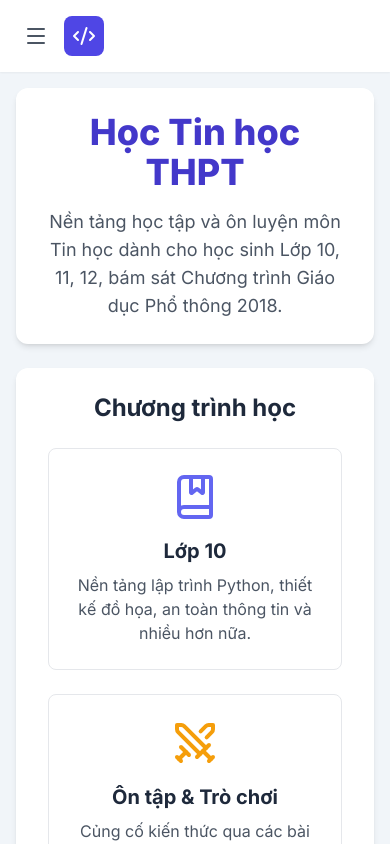
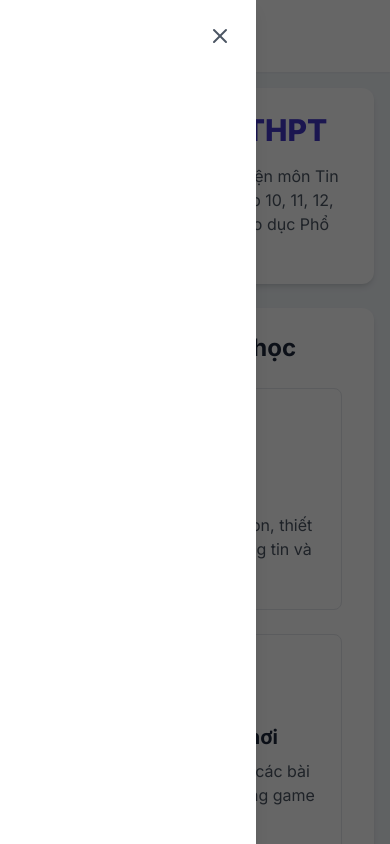
Before and after one commit to Dohhung/Tinhoc, a plain HTML site: page index.html in a window 390 px wide. Both pictures are taken after a click on the button 36 px from the left and 36 px from the top of the page. Shown: the top 844 px of the page. Drawn offline with nearby package versions, Linux system fonts and the light colour scheme.

Commit message:
Update index.html

```diff
--- a/index.html
+++ b/index.html
@@ -77,10 +77,18 @@
     </style>
 </head>
 <body class="antialiased text-slate-800">
-    <div class="flex h-screen bg-slate-100">
+    <div class="relative min-h-screen md:flex">
+        <!-- Lớp phủ cho sidebar trên mobile -->
+        <div id="sidebar-overlay" class="fixed inset-0 bg-black/60 z-20 hidden md:hidden"></div>
+
         <!-- Sidebar (Nội dung động) -->
-        <aside id="sidebar" class="w-64 bg-white shadow-lg flex-shrink-0 p-4 transition-all duration-300 -translate-x-full sm:translate-x-0 overflow-y-auto">
-            <h2 id="sidebar-title" class="text-lg font-bold text-gray-800 mb-4 px-2"></h2>
+        <aside id="sidebar" class="fixed top-0 left-0 w-64 h-full bg-white shadow-lg p-4 transition-transform duration-300 -translate-x-full z-30 md:relative md:translate-x-0 md:flex-shrink-0 overflow-y-auto">
+            <div class="flex justify-between items-center mb-4">
+                <h2 id="sidebar-title" class="text-lg font-bold text-gray-800 px-2"></h2>
+                <button id="sidebar-close" class="md:hidden p-2 rounded-md text-gray-600 hover:bg-gray-100">
+                    <i data-lucide="x"></i>
+                </button>
+            </div>
             <nav id="sidebar-menu" class="space-y-1">
                 <!-- Các mục menu phụ sẽ được thêm bằng JS -->
             </nav>
@@ -90,7 +98,7 @@
         <main class="flex-1 flex flex-col overflow-hidden">
             <header class="bg-white shadow-sm flex items-center p-4 justify-between flex-shrink-0">
                 <div class="flex items-center">
-                    <button id="menu-toggle" class="sm:hidden p-2 rounded-md text-gray-600 hover:bg-gray-100 mr-2">
+                    <button id="menu-toggle" class="md:hidden p-2 rounded-md text-gray-600 hover:bg-gray-100 mr-2">
                          <i data-lucide="menu"></i>
                     </button>
                     <a href="#home" onclick="handleHashChange()" class="flex items-center space-x-3">
@@ -103,7 +111,7 @@
                 <nav id="header-nav" class="hidden sm:flex items-center space-x-2 md:space-x-6">
                     <!-- Các mục menu chính sẽ được thêm bằng JS -->
                 </nav>
-                 <div><!-- Placeholder --></div>
+                 <div><!-- Placeholder for alignment --></div>
             </header>
             <div id="main-content" class="flex-1 p-4 sm:p-6 lg:p-8 overflow-y-auto">
                 <!-- Nội dung trang sẽ được tải ở đây -->
@@ -118,8 +126,8 @@
                 title: 'Trang chủ',
                 content: `
                     <div class="content-card text-center">
-                        <h1 class="text-4xl font-extrabold text-indigo-700 mb-4">Học Tin học THPT</h1>
-                        <p class="text-lg text-gray-600 max-w-3xl mx-auto">Nền tảng học tập và ôn luyện môn Tin học dành cho học sinh Lớp 10, 11, 12, bám sát Chương trình Giáo dục Phổ thông 2018.</p>
+                        <h1 class="text-3xl sm:text-4xl font-extrabold text-indigo-700 mb-4">Học Tin học THPT</h1>
+                        <p class="text-base sm:text-lg text-gray-600 max-w-3xl mx-auto">Nền tảng học tập và ôn luyện môn Tin học dành cho học sinh Lớp 10, 11, 12, bám sát Chương trình Giáo dục Phổ thông 2018.</p>
                     </div>
                     <div class="content-card">
                         <h2 class="text-2xl font-bold mb-6 text-center">Chương trình học</h2>
@@ -204,25 +212,27 @@
                                     <li>Các đơn vị lớn hơn: Kilobyte (KB), Megabyte (MB), Gigabyte (GB), Terabyte (TB),... Mỗi đơn vị lớn hơn đơn vị liền trước <b>1024 lần</b> (tức 2<sup>10</sup> lần).</li>
                                 </ul>
                                 <h4 class="font-semibold mb-3">Công cụ quy đổi đơn vị:</h4>
-                                <div class="p-4 bg-slate-50 rounded-lg border flex flex-wrap items-center gap-4">
-                                    <input type="number" id="unit-input" value="1024" class="p-2 border rounded-md w-36 text-lg">
-                                    <select id="unit-from" class="p-2 border rounded-md text-lg">
+                                <div class="p-4 bg-slate-50 rounded-lg border flex flex-col sm:flex-row sm:flex-wrap items-center gap-4">
+                                    <input type="number" id="unit-input" value="1024" class="p-2 border rounded-md w-full sm:w-36 text-lg">
+                                    <select id="unit-from" class="p-2 border rounded-md text-lg w-full sm:w-auto">
                                         <option value="B">Bytes</option>
                                         <option value="KB" selected>Kilobytes</option>
                                         <option value="MB">Megabytes</option>
                                         <option value="GB">Gigabytes</option>
                                         <option value="TB">Terabytes</option>
                                     </select>
-                                    <i data-lucide="arrow-right-left" class="text-gray-500"></i>
-                                    <select id="unit-to" class="p-2 border rounded-md text-lg">
+                                    <i data-lucide="arrow-right-left" class="text-gray-500 hidden sm:block"></i>
+                                    <select id="unit-to" class="p-2 border rounded-md text-lg w-full sm:w-auto">
                                         <option value="B">Bytes</option>
                                         <option value="KB">Kilobytes</option>
                                         <option value="MB" selected>Megabytes</option>
                                         <option value="GB">Gigabytes</option>
                                         <option value="TB">Terabytes</option>
                                     </select>
-                                     <span class="text-2xl font-bold text-indigo-600">=</span>
-                                    <span id="unit-result" class="font-bold text-2xl text-indigo-600">1</span>
+                                     <div class="w-full sm:w-auto text-center mt-2 sm:mt-0">
+                                        <span class="text-2xl font-bold text-indigo-600">=</span>
+                                        <span id="unit-result" class="font-bold text-2xl text-indigo-600 ml-2">1</span>
+                                     </div>
                                 </div>
                             </div>
                              <div class="content-card">
@@ -397,6 +407,7 @@
             const input = document.getElementById('decimal-input');
             const visualization = document.getElementById('binary-visualization');
             function update() {
+                if (!input || !visualization) return;
                 const value = parseInt(input.value) || 0;
                 if (value < 0 || value > 1023) return;
                 let steps = [], num = value, binaryString = '';
@@ -412,6 +423,7 @@
         function initLogicGates() {
             let p = 0, q = 0;
             const pToggle = document.getElementById('p-toggle'), qToggle = document.getElementById('q-toggle');
+            if(!pToggle || !qToggle) return;
             function update() {
                 pToggle.textContent = p; qToggle.textContent = q;
                 const iP = p === 1, iQ = q === 1;
@@ -428,7 +440,11 @@
 
         // --- Module 4: Trực quan hóa Số hóa Âm thanh (D3.js) ---
         function initAudioVisualizer() {
-            const svg = d3.select("#audio-visualization").append("svg").attr("width", "100%").attr("height", "100%");
+            const container = d3.select("#audio-visualization");
+            if (container.empty()) return;
+            container.select("svg").remove();
+
+            const svg = container.append("svg").attr("width", "100%").attr("height", "100%");
             const margin = {top: 20, right: 20, bottom: 20, left: 20};
             const width = svg.node().getBoundingClientRect().width - margin.left - margin.right;
             const height = svg.node().getBoundingClientRect().height - margin.top - margin.bottom;
@@ -439,6 +455,7 @@
             x.domain([0, 10]); y.domain([-1.1, 1.1]);
             g.append("path").datum(analogWaveData).attr("class", "audio-wave").attr("fill", "none").attr("stroke", "#60a5fa").attr("d", d3.line().x(d => x(d.x)).y(d => y(d.y)));
             const srSlider = document.getElementById('sampling-rate'), qlSlider = document.getElementById('quantization-levels');
+            if (!srSlider || !qlSlider) return;
             function draw() {
                 const sr = +srSlider.value, ql = +qlSlider.value;
                 document.getElementById('sampling-rate-label').textContent = sr;
@@ -463,7 +480,7 @@
             headerNav.innerHTML = mainNavItems.map(id => {
                 const item = siteContent[id];
                 const title = item.title;
-                return `<a href="#${id}" onclick="handleHashChange()" class="header-link px-3 py-2 rounded-md text-sm font-medium text-gray-600 hover:text-indigo-600" data-nav-id="${id}">${title}</a>`;
+                return `<a href="#${id}" class="header-link px-3 py-2 rounded-md text-sm font-medium text-gray-600 hover:text-indigo-600" data-nav-id="${id}">${title}</a>`;
             }).join('');
         }
 
@@ -475,13 +492,12 @@
             const sectionData = siteContent[sectionId];
 
             if (sectionData && sectionData.menu) {
-                sidebar.classList.remove('hidden');
                 sidebarTitle.textContent = sectionData.title;
                 sidebarMenu.innerHTML = sectionData.menu.map(item => {
                     const pageData = sectionData.pages[item.id];
                     if (pageData && pageData.isCategory) {
                         const childrenHtml = pageData.children.map(childId => `
-                            <a href="#${sectionId}/${childId}" onclick="handleHashChange()" class="sidebar-link block pl-8 pr-4 py-2 text-sm text-gray-600 rounded-md" data-nav-id="${childId}">
+                            <a href="#${sectionId}/${childId}" class="sidebar-link block pl-8 pr-4 py-2 text-sm text-gray-600 rounded-md" data-nav-id="${childId}">
                                 ${sectionData.pages[childId].title}
                             </a>
                         `).join('');
@@ -495,7 +511,6 @@
                     return '';
                 }).join('');
             } else {
-                sidebar.classList.add('hidden');
                 sidebarMenu.innerHTML = '';
                 sidebarTitle.textContent = '';
             }
@@ -513,10 +528,8 @@
 
             if (!contentData || contentData.isCategory) {
                  if (contentData && contentData.children && contentData.children.length > 0) {
-                     // Nếu là category, tải trang con đầu tiên
                      window.location.hash = `${sectionId}/${contentData.children[0]}`;
                  } else {
-                     // Mặc định về trang chủ của section
                      window.location.hash = sectionId;
                  }
                 return;
@@ -532,7 +545,6 @@
                 link.classList.toggle('active', link.dataset.navId === pageId);
             });
 
-            // Khởi tạo các module JS cho trang mới
             if (contentData.init) {
                 setTimeout(contentData.init, 0);
             }
@@ -545,18 +557,20 @@
 
             buildSidebarMenu(sectionId);
 
+            const sectionData = siteContent[sectionId];
+            if (!sectionData) {
+                window.location.hash = 'home';
+                return;
+            }
+
             if (pageId) {
                 loadContent(sectionId, pageId);
             } else {
-                // Đây là section chính, không có trang con
-                const sectionData = siteContent[sectionId];
-                if (sectionData && sectionData.pages) {
-                     // Nếu section này có trang con, tự động chuyển đến trang con đầu tiên
+                if (sectionData.pages) {
                      const firstCategory = sectionData.menu[0].id;
                      const firstPage = sectionData.pages[firstCategory].children[0];
                      window.location.hash = `${sectionId}/${firstPage}`;
                 } else {
-                    // Nếu là section đơn giản như 'home' hoặc 'review'
                     document.getElementById('main-content').innerHTML = sectionData.content;
                     document.querySelectorAll('.header-link').forEach(link => {
                         link.classList.toggle('active', link.dataset.navId === sectionId);
@@ -565,6 +579,12 @@
                     lucide.createIcons();
                 }
             }
+
+            // Đóng sidebar trên mobile sau khi điều hướng
+            const sidebar = document.getElementById('sidebar');
+            const overlay = document.getElementById('sidebar-overlay');
+            sidebar.classList.add('-translate-x-full');
+            overlay.classList.add('hidden');
         }
 
         // === KHỞI TẠO BAN ĐẦU ===
@@ -575,9 +595,37 @@
 
             window.addEventListener('hashchange', handleHashChange);
 
+            // Logic cho mobile sidebar
             const sidebar = document.getElementById('sidebar');
-            document.getElementById('menu-toggle').addEventListener('click', () => {
-                sidebar.classList.toggle('-translate-x-full');
+            const overlay = document.getElementById('sidebar-overlay');
+            const menuToggle = document.getElementById('menu-toggle');
+            const sidebarClose = document.getElementById('sidebar-close');
+
+            const openSidebar = () => {
+                sidebar.classList.remove('-translate-x-full');
+                overlay.classList.remove('hidden');
+            };
+            const closeSidebar = () => {
+                sidebar.classList.add('-translate-x-full');
+                overlay.classList.add('hidden');
+            };
+
+            menuToggle.addEventListener('click', openSidebar);
+            sidebarClose.addEventListener('click', closeSidebar);
+            overlay.addEventListener('click', closeSidebar);
+
+            // Gán sự kiện click cho các link trong header nav để gọi handleHashChange
+            document.getElementById('header-nav').addEventListener('click', (e) => {
+                if(e.target.tagName === 'A') {
+                   setTimeout(handleHashChange, 0);
+                }
+            });
+
+             // Gán sự kiện click cho các link trong sidebar để gọi handleHashChange
+            document.getElementById('sidebar-menu').addEventListener('click', (e) => {
+                if(e.target.tagName === 'A') {
+                   setTimeout(handleHashChange, 0);
+                }
             });
         });
     </script>
```
